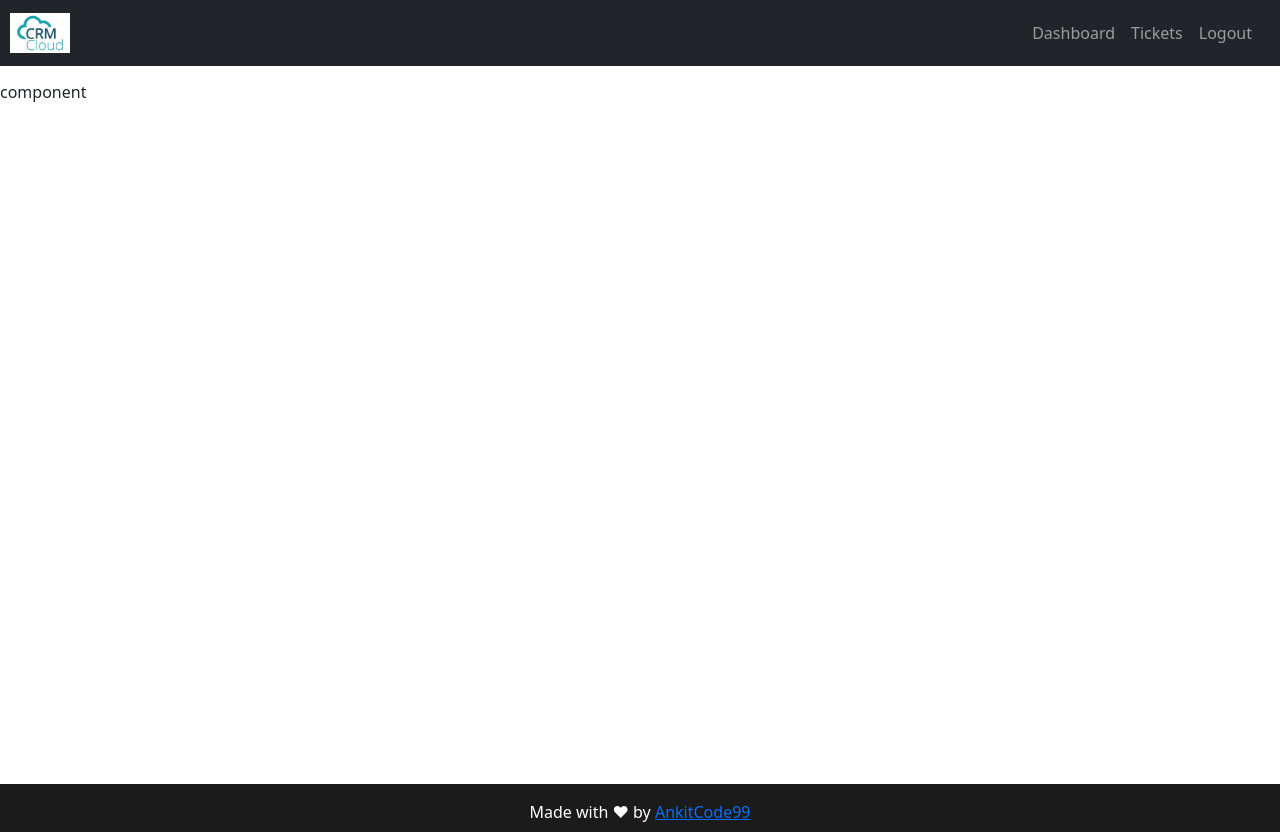
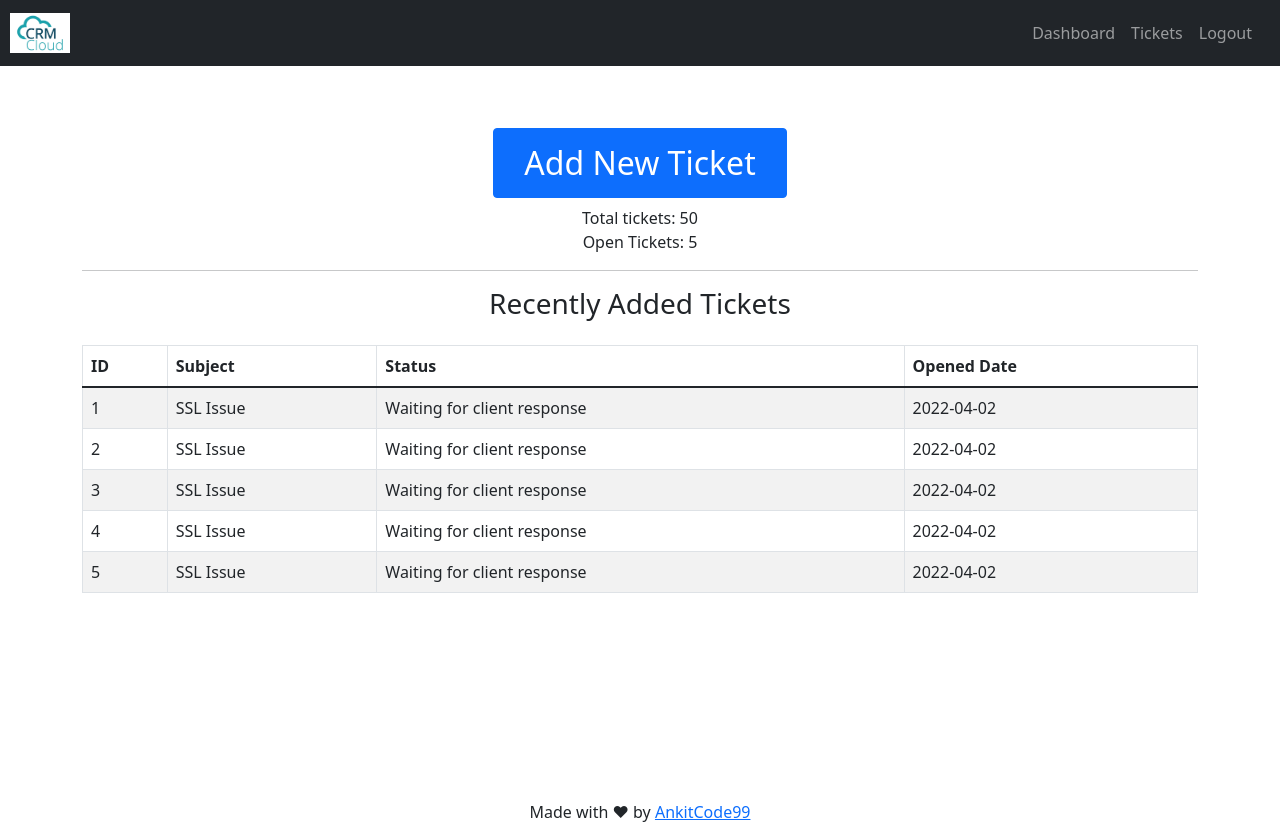
Before and after one commit to Ankitcode99/CRM-Frontend, a React (Create React App) app: page / in a window 1280 px wide. Built offline with nearby package versions, Linux system fonts and the light colour scheme.

Commit message:
Dashboard added

```diff
--- a/src/App.css
+++ b/src/App.css
@@ -17,7 +17,5 @@ main{
 }
 footer{
     grid-area: footer;
-    background: rgb(27, 27, 27);
     padding: 1rem;
-    color: white
 }
--- a/src/App.js
+++ b/src/App.js
@@ -1,5 +1,6 @@
 import './App.css';
 import { DefaultLayout } from './layout/DefaultLayout';
+import { Dashboard } from './pages/dashboard/Dashboard.page';
 import { Entry } from './pages/entry/Entry.page';
 
 function App() {
@@ -8,7 +9,7 @@ function App() {
       {/* <Entry /> */}
       <DefaultLayout>
         {/* now we can send the main content to be displayed in default layout */}
-        component
+        <Dashboard/>
       </DefaultLayout>
     </div>
   );
--- /dev/null
+++ b/src/assets/dummy/dummy-tickets.json
@@ -0,0 +1,32 @@
+[
+    {
+        "Id":1,
+        "Subject":"SSL Issue",
+        "Status":"Waiting for client response",
+        "OpenDate":"2022-04-02"
+    },
+    {
+        "Id":2,
+        "Subject":"SSL Issue",
+        "Status":"Waiting for client response",
+        "OpenDate":"2022-04-02"
+    },
+    {
+        "Id":3,
+        "Subject":"SSL Issue",
+        "Status":"Waiting for client response",
+        "OpenDate":"2022-04-02"
+    },
+    {
+        "Id":4,
+        "Subject":"SSL Issue",
+        "Status":"Waiting for client response",
+        "OpenDate":"2022-04-02"
+    },
+    {
+        "Id":5,
+        "Subject":"SSL Issue",
+        "Status":"Waiting for client response",
+        "OpenDate":"2022-04-02"
+    }
+]
--- /dev/null
+++ b/src/components/ticket-table/TicketTable.comp.js
@@ -0,0 +1,41 @@
+import React from 'react'
+import {Table} from 'react-bootstrap'
+
+export const TicketTable = ({TableData}) => {
+    console.log(TableData)
+  return (
+    <Table striped bordered hover>
+        <thead>
+            <tr>
+            <th>ID</th>
+            <th>Subject</th>
+            <th>Status</th>
+            <th>Opened Date</th>
+            </tr>
+        </thead>
+        <tbody>
+            {TableData.length ? TableData.map((row,index)=>{
+                return <tr key={row.Id}>
+                    <td>{row.Id}</td>
+                    <td>{row.Subject}</td>
+                    <td>{row.Status}</td>
+                    <td>{row.OpenDate}</td>
+                </tr>
+            })
+             :
+            <tr>
+                <td colSpan='4' className='text-center'>No ticket to show!</td>
+            </tr>
+            }
+
+            {/* <tr>
+                <td>1</td>
+                <td>SSL Issue</td>
+                <td>Client Response Pending</td>
+                <td>2022-04-02</td>
+            </tr>
+            */}
+        </tbody>
+    </Table>
+  )
+}
--- a/src/layout/partials/Header.comp.js
+++ b/src/layout/partials/Header.comp.js
@@ -10,7 +10,7 @@ export const Header = () => {
        </Navbar.Brand>
        <Navbar.Toggle aria-controls="basic-navbar-nav"/>
        <Navbar.Collapse id="basic-navbar-nav"> {/** This helps creating a responsive nav bar */}
-           <Nav className="ml-auto" style={{"marginLeft":"auto","padding-right":"20px"}}>
+           <Nav className="ml-auto" style={{"marginLeft":"auto","paddingRight":"20px"}}>
                <Nav.Link href="/dashboard">Dashboard</Nav.Link>
                <Nav.Link href="/tickets">Tickets</Nav.Link>
                <Nav.Link href="/logout">Logout</Nav.Link>
--- /dev/null
+++ b/src/pages/dashboard/Dashboard.page.js
@@ -0,0 +1,34 @@
+import {React, useState} from 'react'
+import { Container, Col, Row, Button } from 'react-bootstrap'
+import { TicketTable } from '../../components/ticket-table/TicketTable.comp';
+import TableData from '../../assets/dummy/dummy-tickets.json'
+
+export const Dashboard = () => {
+    const [ticketCnt,setTicketCnt] = useState(50);
+  return (
+    <Container>
+        <Row>
+            <Col className='text-center mt-5 mb-2'>
+                <Button variant='primary' style={{"fontSize":"2rem", "padding":"10px 30px"}}>Add New Ticket</Button>
+            </Col>
+        </Row>
+        <Row>
+            <Col className='text-center'>
+                <div>Total tickets: {ticketCnt}</div>
+                <div>Open Tickets: 5</div>
+            </Col>
+        </Row>
+        <hr/>
+        <Row>
+            <Col className='text-center mb-3'>
+            <h3>Recently Added Tickets</h3>
+            </Col>
+        </Row>
+        <Row>
+            <Col className="recent-ticket">
+                <TicketTable TableData={TableData}/>
+            </Col>
+        </Row>
+    </Container>
+  )
+}
```
